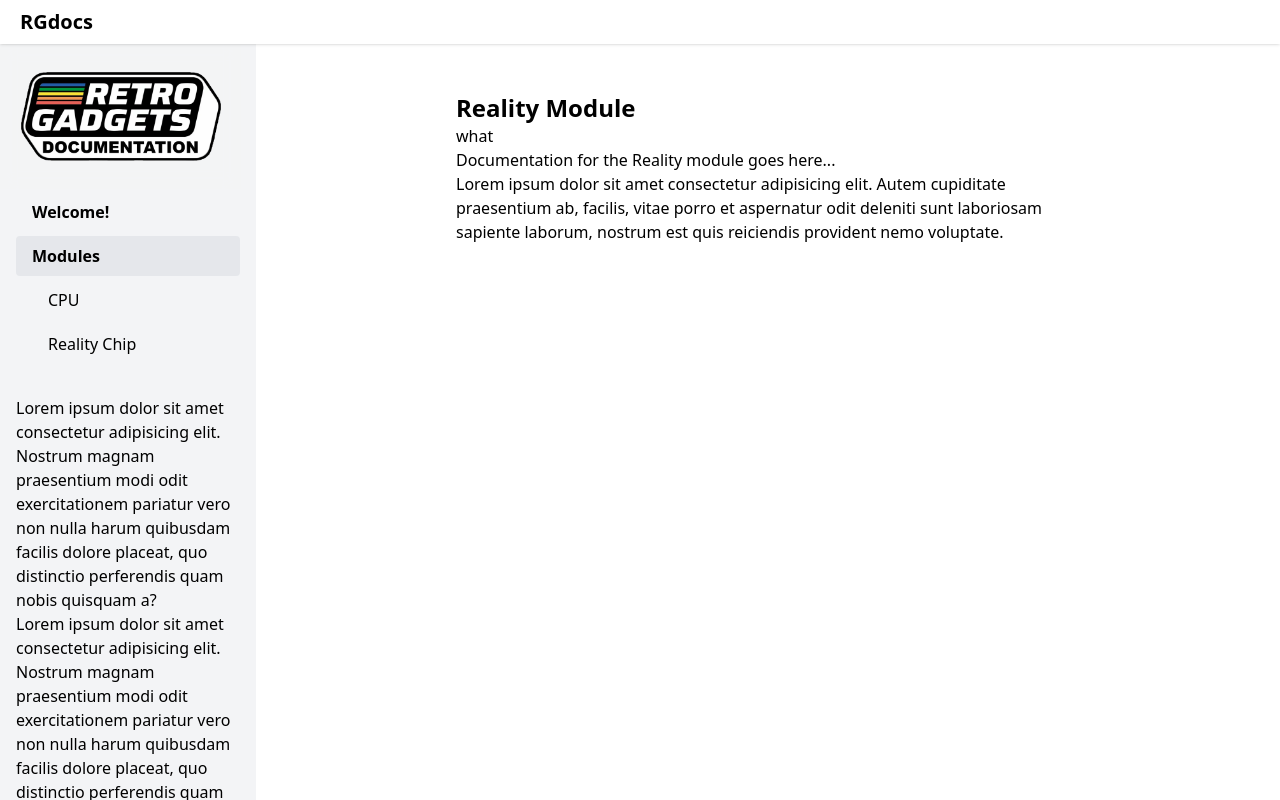
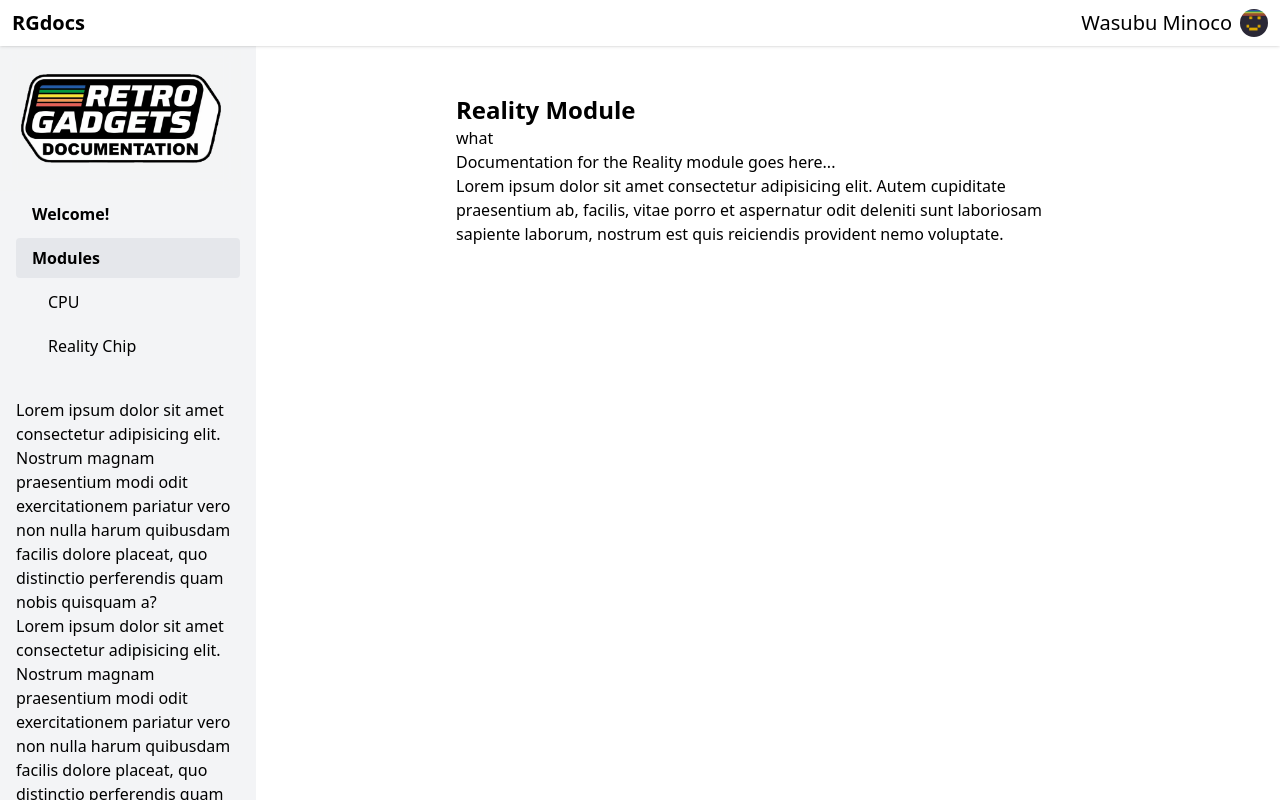
Before and after one commit to wasubu/mino-website, a React (Vite) app in the folder rgdocsBuilder/: page /rgdocs/modules in a window 1280 px wide. Built offline with nearby package versions, Linux system fonts and the light colour scheme.

Commit message:
nav bar changes contents depending on the size of the screen, if smaller screen then show hamburg

```diff
--- a/rgdocsBuilder/src/components/Navbar.tsx
+++ b/rgdocsBuilder/src/components/Navbar.tsx
@@ -1,8 +1,21 @@
+import myIcon from "../assets/logo.webp"
+import hamburgSVG from "../assets/hamburger.svg"
+
 const Navbar: React.FC = () => {
     return (
-        <header className="sticky w-full bg-white text-black shadow-sm py-2 px-5 z-50">
-            <h1 className="text-xl font-bold">RGdocs</h1>
+        <header className="sticky top-0 z-50 bg-white text-black shadow-sm">
+            <div className="flex justify-between items-center h-[46px]">
+                <h1 className="hidden sm:block text-xl font-bold px-3">RGdocs</h1>
+                <div className="hover:bg-amber-500 rounded-full mx-2 p-1">
+                    <img src={hamburgSVG} className="sm:hidden block h-6" alt="hamburg" />
+                </div>
+                <div className="flex items-center h-[46px] px-3 hover:bg-gray-200 transition-colors cursor-pointer">
+                    <h1 className="text-[20px] mr-2 leading-none">Wasubu Minoco</h1>
+                    <img src={myIcon} alt="myIcon" className="h-7 w-7 rounded-full object-cover" />
+                </div>
+            </div>
         </header>
+
     );
 };
 
```
Also changed, not shown: rgdocsBuilder/src/assets/hamburger.svg (added), rgdocsBuilder/src/assets/logo.webp (added).
